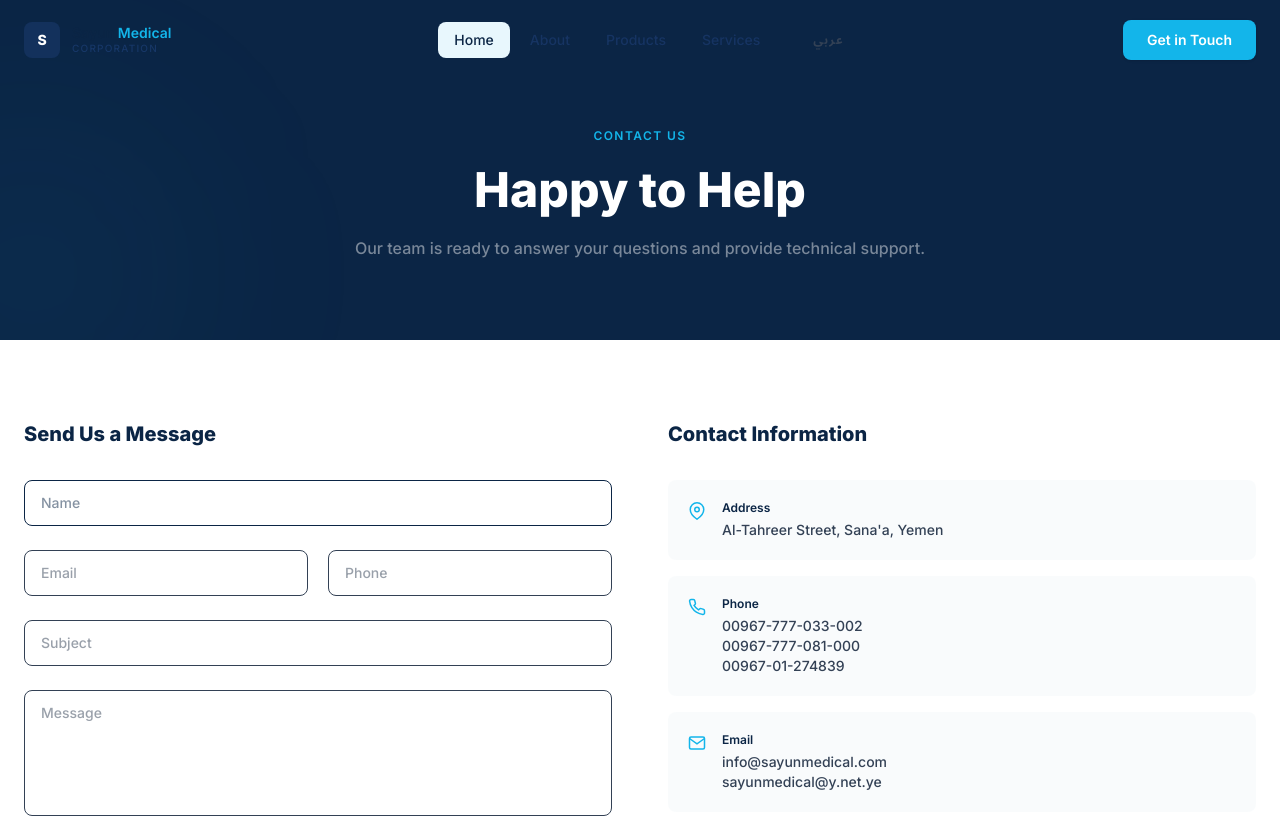
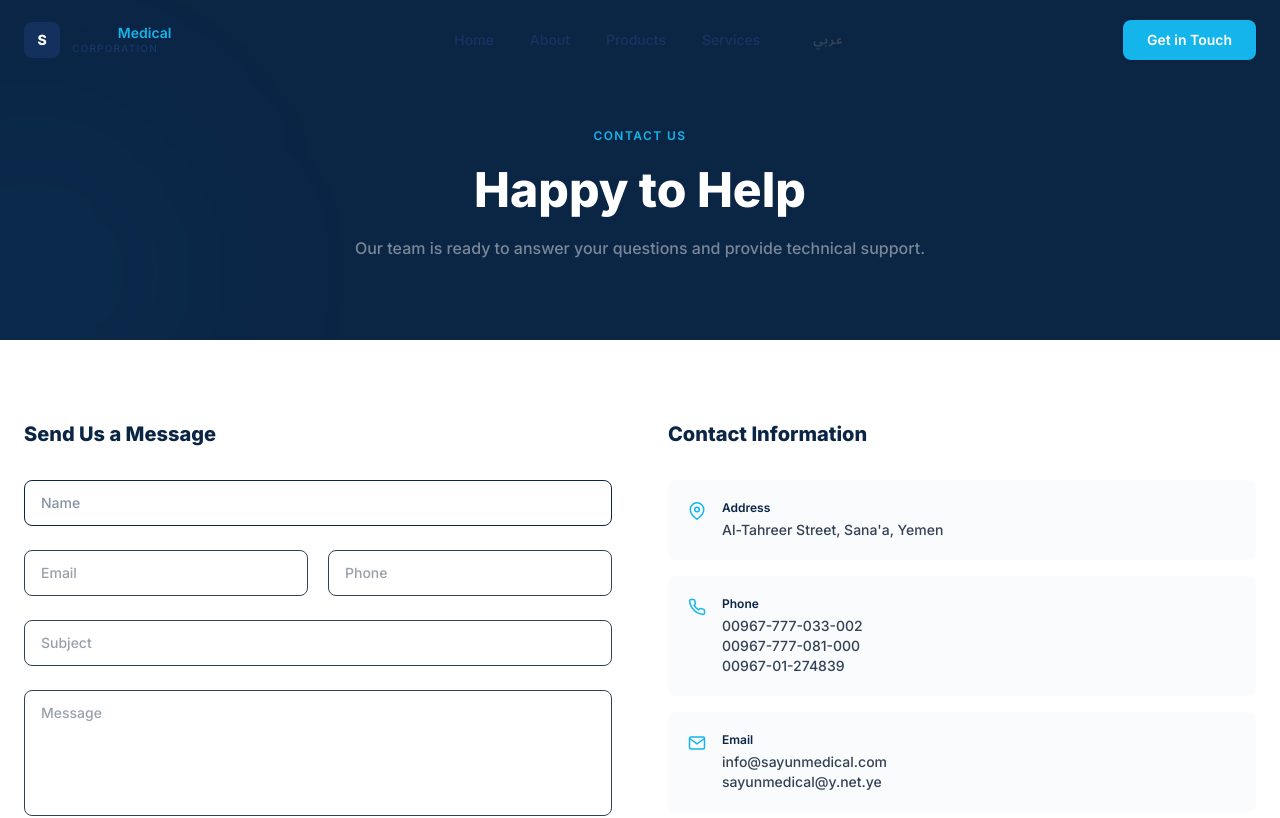
Before and after one commit to 4zobir89-lab/sayunmedical-website, a Next.js app: page /en/contact in a window 1280 px wide. Shown: the top 818 px of the page. Built offline with nearby package versions, Linux system fonts and the light colour scheme.

Commit message:
fix: language switcher uses next-intl router.replace()

```diff
--- a/src/components/footer.tsx
+++ b/src/components/footer.tsx
@@ -1,6 +1,6 @@
 "use client";
 
-import Link from "next/link";
+import { Link } from "@/i18n/routing";
 import { useLocale } from "next-intl";
 
 export default function Footer() {
@@ -13,11 +13,11 @@ export default function Footer() {
   };
 
   const links = [
-    { label: locale === "ar" ? "الرئيسية" : "Home", href: `/${locale === "ar" ? "" : "en"}` },
-    { label: locale === "ar" ? "من نحن" : "About", href: `/${locale === "ar" ? "" : "en"}/about` },
-    { label: locale === "ar" ? "المنتجات" : "Products", href: `/${locale === "ar" ? "" : "en"}/products` },
-    { label: locale === "ar" ? "الخدمات" : "Services", href: `/${locale === "ar" ? "" : "en"}/services` },
-    { label: locale === "ar" ? "اتصل بنا" : "Contact", href: `/${locale === "ar" ? "" : "en"}/contact` },
+    { label: locale === "ar" ? "الرئيسية" : "Home", href: "/" as const },
+    { label: locale === "ar" ? "من نحن" : "About", href: "/about" as const },
+    { label: locale === "ar" ? "المنتجات" : "Products", href: "/products" as const },
+    { label: locale === "ar" ? "الخدمات" : "Services", href: "/services" as const },
+    { label: locale === "ar" ? "اتصل بنا" : "Contact", href: "/contact" as const },
   ];
 
   const products = locale === "ar"
--- a/src/components/nav.tsx
+++ b/src/components/nav.tsx
@@ -3,12 +3,13 @@
 import { useState, useEffect } from "react";
 import Link from "next/link";
 import { useLocale } from "next-intl";
-import { usePathname } from "next/navigation";
+import { usePathname, useRouter } from "@/i18n/routing";
 
 export default function Nav() {
   const locale = useLocale();
   const isRtl = locale === "ar";
   const pathname = usePathname();
+  const router = useRouter();
   const [open, setOpen] = useState(false);
   const [scrolled, setScrolled] = useState(false);
 
@@ -24,12 +25,17 @@ export default function Nav() {
   };
 
   const items = [
-    { key: "home", href: `/${locale === "ar" ? "" : "en"}` },
-    { key: "about", href: `/${locale === "ar" ? "" : "en"}/about` },
-    { key: "products", href: `/${locale === "ar" ? "" : "en"}/products` },
-    { key: "services", href: `/${locale === "ar" ? "" : "en"}/services` },
-    { key: "contact", href: `/${locale === "ar" ? "" : "en"}/contact` },
+    { key: "home", href: "/" as const },
+    { key: "about", href: "/about" as const },
+    { key: "products", href: "/products" as const },
+    { key: "services", href: "/services" as const },
+    { key: "contact", href: "/contact" as const },
   ];
+
+  const switchLocale = () => {
+    router.replace(pathname, { locale: locale === "ar" ? "en" : "ar" });
+    setOpen(false);
+  };
 
   return (
     <header
@@ -39,7 +45,7 @@ export default function Nav() {
       dir={isRtl ? "rtl" : "ltr"}
     >
       <div className="mx-auto flex max-w-7xl items-center justify-between px-6 h-20">
-        <Link href={items[0].href} className="flex items-center gap-3 shrink-0">
+        <Link href="/" className="flex items-center gap-3 shrink-0">
           <div className="flex items-center justify-center w-9 h-9 rounded-lg bg-navy-800 text-white font-bold text-sm">S</div>
           <div className="hidden sm:block">
             <p className="text-sm font-semibold text-navy-900 leading-tight">Sayun <span className="text-cyan-500">Medical</span></p>
@@ -48,26 +54,22 @@ export default function Nav() {
         </Link>
 
         <nav className="hidden lg:flex items-center gap-1">
-          {items.slice(0, -1).map((item) => {
-            const active = pathname === item.href || (item.href.length > 1 && pathname.startsWith(item.href));
-            return (
-              <Link key={item.key} href={item.href}
-                className={`px-4 py-2 text-sm font-medium rounded-lg transition-all duration-200 ${
-                  active ? "text-navy-900 bg-cyan-50" : "text-navy-700/70 hover:text-navy-900 hover:bg-cyan-50/50"
-                }`}>
-                {t[locale][item.key]}
-              </Link>
-            );
-          })}
+          {items.slice(0, -1).map((item) => (
+            <Link key={item.key} href={item.href}
+              className={`px-4 py-2 text-sm font-medium rounded-lg transition-all duration-200 ${
+                pathname === item.href ? "text-navy-900 bg-cyan-50" : "text-navy-700/70 hover:text-navy-900 hover:bg-cyan-50/50"
+              }`}>
+              {t[locale][item.key]}
+            </Link>
+          ))}
           <div className="h-5 w-px bg-navy-200/30 mx-2" />
-          <Link
-            href={locale === "ar" ? `/en${pathname === "/" ? "" : pathname}` : pathname.replace(/^\/en/, "") || "/"}
-            className="px-3 py-1.5 text-xs font-semibold text-navy-500 hover:text-navy-900 uppercase tracking-[0.12em] transition-colors">
+          <button onClick={switchLocale}
+            className="px-3 py-1.5 text-xs font-semibold text-navy-500 hover:text-navy-900 uppercase tracking-[0.12em] transition-colors cursor-pointer">
             {locale === "ar" ? "EN" : "عربي"}
-          </Link>
+          </button>
         </nav>
 
-        <Link href={items[4].href}
+        <Link href="/contact"
           className="hidden lg:inline-flex items-center gap-2 rounded-lg bg-cyan-500 px-6 py-2.5 text-sm font-semibold text-white hover:bg-cyan-400 active:scale-[0.97] transition-all duration-200 shadow-sm">
           {t[locale].btn}
         </Link>
@@ -92,12 +94,10 @@ export default function Nav() {
               {t[locale][item.key]}
             </Link>
           ))}
-          <Link
-            href={locale === "ar" ? `/en${pathname === "/" ? "" : pathname}` : pathname.replace(/^\/en/, "") || "/"}
-            onClick={() => setOpen(false)}
-            className="mt-8 rounded-full border border-white/20 px-8 py-3 text-sm font-medium text-white/70 hover:text-white hover:border-white/40 transition-all">
+          <button onClick={switchLocale}
+            className="mt-8 rounded-full border border-white/20 px-8 py-3 text-sm font-medium text-white/70 hover:text-white hover:border-white/40 transition-all cursor-pointer">
             {locale === "ar" ? "English" : "العربية"}
-          </Link>
+          </button>
         </div>
       </div>
     </header>
```
